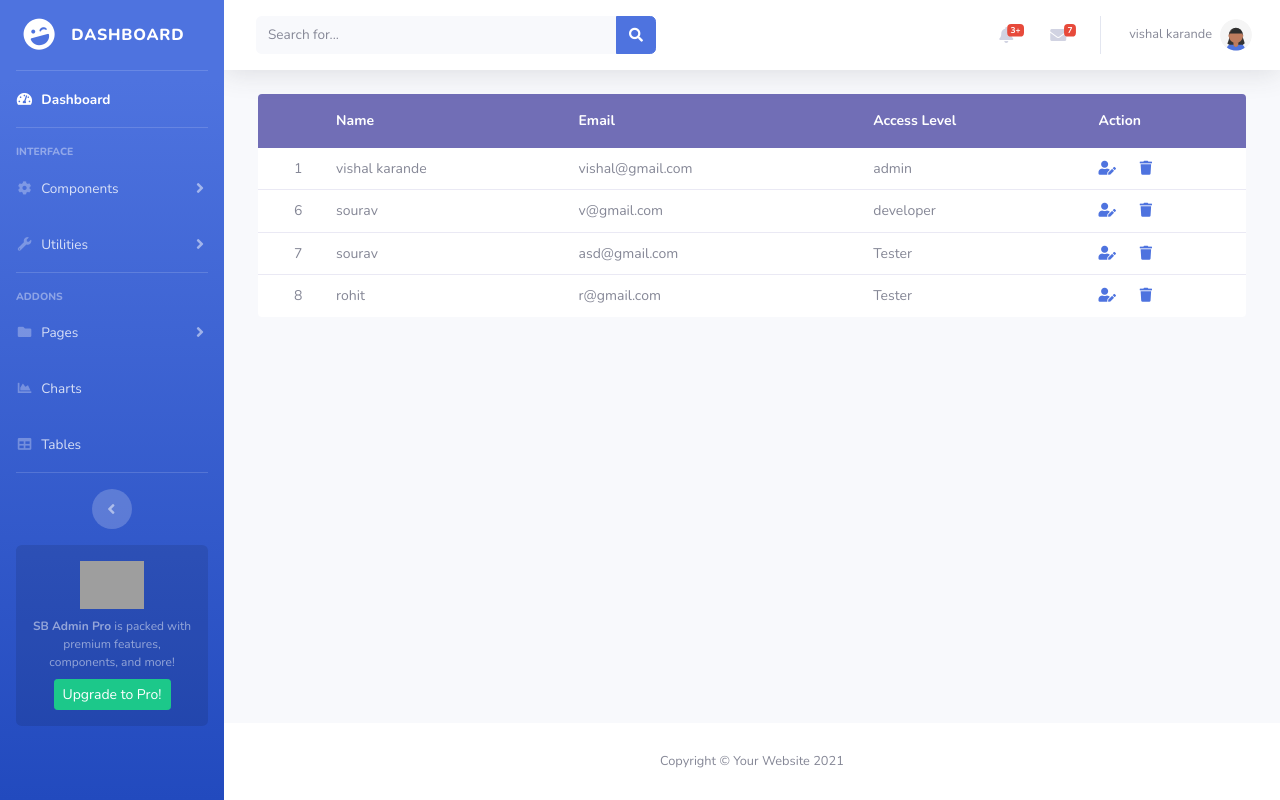
After one commit to vishalkarande/dashboard, a Flask app: page /user/ in a window 1280 px wide. The commit adds this page. Run offline with Flask 2, Linux system fonts and the light colour scheme; a user stored in the database is signed in; data comes from the database, SQL or seed files in the repository; some libraries are stand-ins or nearby versions; grey boxes are pictures that could not be loaded.

Commit message:
delete and update done

```diff
--- a/const/decorators.py
+++ b/const/decorators.py
@@ -11,3 +11,28 @@ def login_check(f):
         else:
             return render_template('index.html')
     return decorated_function
+
+def getUser(f):
+    @wraps(f)
+    def decorated_function(*args, **kws):
+        if 'loggedin' in session:
+            if session['user_type']== 'admin':
+                d.mycursor.execute("select * from login")
+                user = d.mycursor.fetchall()
+                return  f(user, *args, **kws)
+        else:
+            return render_template('index.html')
+    return decorated_function
+
+
+# Get Single user data to edit
+def getUserdata(f):
+    @wraps(f)
+    def decorated_function(*args, **kws):
+        if 'loggedin' in session and session['user_type']== 'admin':
+            d.mycursor.execute("select * from login where id='%d'" % id)
+            userdata = d.mycursor.fetchall()
+            return  f(userdata, *args, **kws)
+        else:
+            return render_template('index.html')
+    return decorated_function
--- a/main.py
+++ b/main.py
@@ -2,17 +2,22 @@
 import httpx
 import threading
 from flask import Flask, render_template, request, redirect, url_for, session , jsonify
-from flask_mysqldb import MySQL
 # import MySQLdb.cursors
 from flask import Blueprint, render_template
 import time
 import const.db as d
 from const.login import login
+from const.delete import delete
+from const.edit import edit
 import const.decorators as decorator
 
 print(f"In flask global level: {threading.current_thread().name}")
 app = Flask(__name__)
+
+# BluePrints
 app.register_blueprint(login)
+app.register_blueprint(delete)
+app.register_blueprint(edit)
 # Change this to your secret key (can be anything, it's for extra protection)
 app.secret_key = 'your secret key'
 
@@ -27,7 +32,9 @@ def home():
     # Check if user is loggedin
     if 'loggedin' in session:
         # User is loggedin show them the home page
-        return render_template('home.html', username=session['username'])
+        d.mycursor.execute("select count(*) from login")
+        count = d.mycursor.fetchone()
+        return render_template('home.html', username=session['username'], user_count=count[0])
     # User is not loggedin redirect to login page
     return redirect(url_for('login'))
 
@@ -45,5 +52,12 @@ def logout():
     session.clear()
     return redirect(url_for('home'))
 
+
+@app.route('/user/')
+@decorator.getUser
+def user(user):
+    return render_template('user.html',user=user)
+
+
 if __name__ == "__main__":
     app.run(debug=True)
--- /dev/null
+++ b/static/user.css
@@ -0,0 +1,136 @@
+/* General styles */
+
+.wrapper {
+  margin: 10px 10px;
+}
+
+h1 {
+  color: #716eb6;
+  text-align: center;
+}
+
+/* Table styles */
+
+table {
+  border-collapse: collapse;
+  border-spacing: 0;
+}
+
+td,
+th {
+  padding: 0;
+  text-align: left;
+}
+
+td:first-of-type {
+  padding-left: 36px;
+  width: 66px;
+}
+
+.c-table {
+  -moz-border-radius: 4px;
+  -webkit-border-radius: 4px;
+  background-color: #fff;
+  border-radius: 4px;
+  font-size: 14px;
+  line-height: 1.25;
+  margin-bottom: 24px;
+  width: 100%;
+}
+
+.c-table__cell {
+  padding: 12px 6px 12px 12px;
+  word-wrap: break-word;
+}
+
+.c-table__header tr {
+  color: #fff;
+}
+
+.c-table__header th {
+  background-color: #716eb6;
+  padding: 18px 6px 18px 12px;
+}
+
+.c-table__header th:first-child {
+  border-top-left-radius: 4px;
+}
+
+.c-table__header th:last-child {
+  border-top-right-radius: 4px;
+}
+
+.c-table__body tr {
+  border-bottom: 1px solid rgba(113, 110, 182, 0.15);
+}
+
+.c-table__body tr:last-child {
+  border-bottom: none;
+}
+
+.c-table__body tr:hover {
+  background-color: rgba(113, 110, 182, 0.15);
+  color: #272b37;
+}
+
+.c-table__label {
+  display: none;
+}
+
+/* Mobile table styles */
+
+@media only screen and (max-width: 767px) {
+  table,
+  thead,
+  tbody,
+  th,
+  td,
+  tr {
+    display: block;
+  }
+
+  td:first-child {
+    padding-top: 24px;
+  }
+
+  td:last-child {
+    padding-bottom: 24px;
+  }
+
+  .c-table {
+    border: 1px solid rgba(113, 110, 182, 0.15);
+    font-size: 15px;
+    line-break: 1.2;
+  }
+
+  .c-table__header tr {
+    position: absolute;
+    top: -9999px;
+    left: -9999px;
+  }
+
+  .c-table__cell {
+    padding: 12px 24px;
+    position: relative;
+    width: 100%;
+    word-wrap: break-word;
+  }
+
+  .c-table__label {
+    color: #272b37;
+    display: block;
+    font-size: 10px;
+    font-weight: 700;
+    line-height: 1.2;
+    margin-bottom: 6px;
+    text-transform: uppercase;
+  }
+
+  .c-table__body tr:hover {
+    background-color: transparent;
+  }
+
+  .c-table__body tr:nth-child(odd) {
+    background-color: rgba(113, 110, 182, 0.04);
+  }
+}
--- a/templates/layout.html
+++ b/templates/layout.html
@@ -29,6 +29,11 @@
     <!-- Custom styles for this template-->
     <link
       href="{{ url_for('static', filename='sb-admin-2.css') }}"
+      rel="stylesheet"
+    />
+
+    <link
+      href="{{ url_for('static', filename='user.css') }}"
       rel="stylesheet"
     />
   </head>
--- a/templates/sidebar.html
+++ b/templates/sidebar.html
@@ -6,7 +6,7 @@
   <!-- Sidebar - Brand -->
   <a
     class="sidebar-brand d-flex align-items-center justify-content-center"
-    href="index.html"
+    href="{{ url_for('home') }}"
   >
     <div class="sidebar-brand-icon rotate-n-15">
       <i class="fas fa-laugh-wink"></i>
@@ -19,7 +19,7 @@
 
   <!-- Nav Item - Dashboard -->
   <li class="nav-item active">
-    <a class="nav-link" href="index.html">
+    <a class="nav-link" href="{{ url_for('home') }}">
       <i class="fas fa-fw fa-tachometer-alt"></i>
       <span>Dashboard</span></a
     >
--- /dev/null
+++ b/templates/user.html
@@ -0,0 +1,39 @@
+{% extends 'layout.html' %} {% block title %}Home{% endblock %} {% block content
+%}
+<div class="container-fluid">
+  <!-- Page Heading -->
+  <div class="wrapper">
+    <table class="c-table">
+      <thead class="c-table__header">
+        <tr>
+          <th></th>
+          <th class="c-table__col-label">Name</th>
+          <th class="c-table__col-label">Email</th>
+          <th class="c-table__col-label">Access Level</th>
+          <th class="c-table__col-label">Action</th>
+        </tr>
+      </thead>
+      <tbody class="c-table__body">
+        {% for your_list_element in user: %}
+        <tr>
+          <td>{{ your_list_element[0] }}</td>
+          <td class="c-table__cell">{{ your_list_element[1] }}</td>
+          <td class="c-table__cell">{{ your_list_element[2] }}</td>
+          <td class="c-table__cell">{{ your_list_element[4] }}</td>
+          <td class="c-table__cell">
+            <a href="{{ url_for('edit.edituser', id=your_list_element[0]) }}"
+              ><i class="fas fa-user-edit"></i
+            ></a>
+            <a
+              href="{{ url_for('delete.deleteuser', id=your_list_element[0]) }}"
+              ><i style="margin-left: 20px" class="fas fa-trash"></i
+            ></a>
+          </td>
+        </tr>
+        {% endfor %}
+      </tbody>
+    </table>
+  </div>
+</div>
+
+{% endblock %}
```
Also changed, not shown: const/delete.py (added, +28 -0 lines), const/edit.py (added, +37 -0 lines), templates/edit.html (added, +69 -0 lines), templates/home.html (+6 -2 lines).
